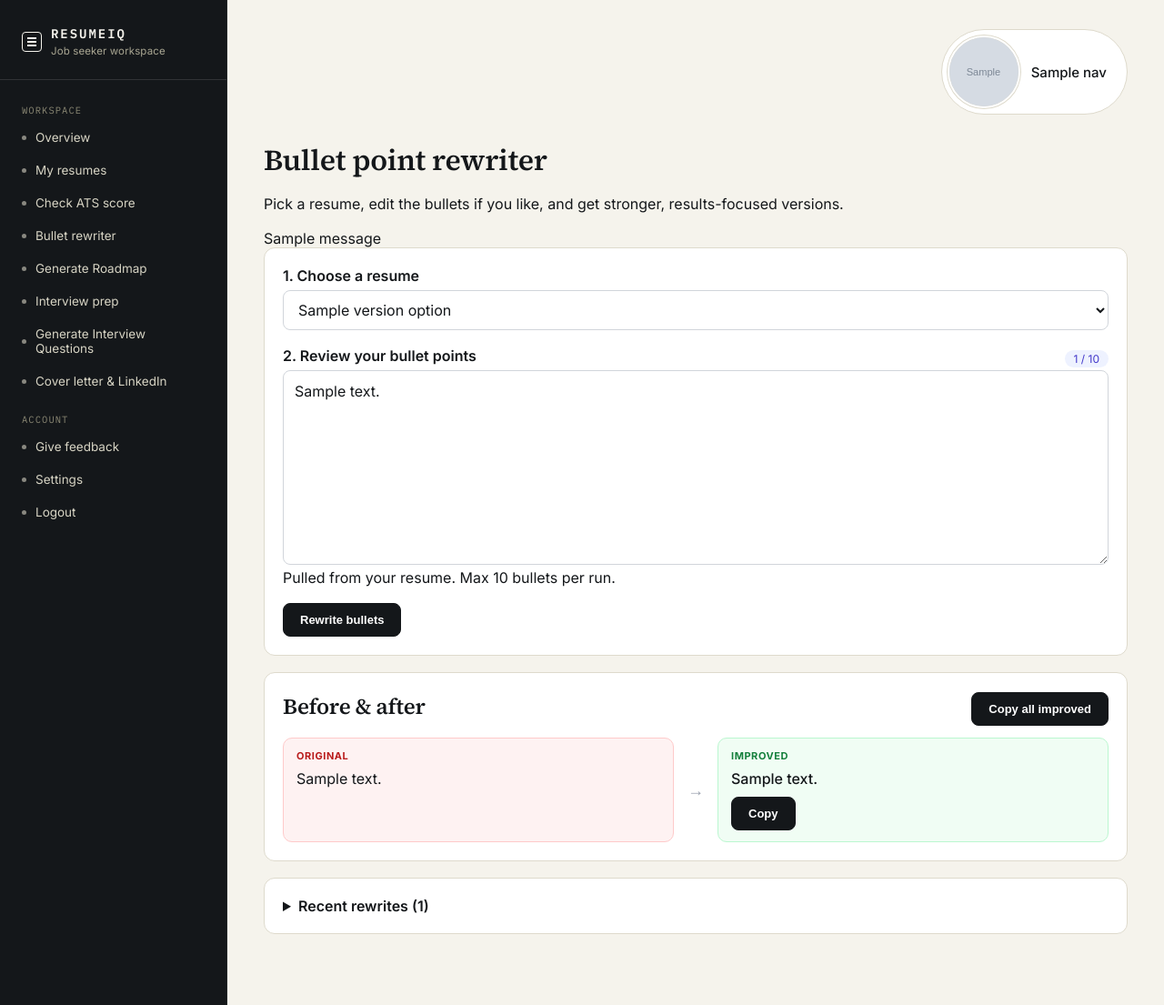
After one commit to PatelVishakha-07/ResumeIQ, a Django app: template templates/dashboard_view/user/bullet_rewriter.html in a window 1280 px wide. The commit adds this page. Shown: the whole page at 91% size. Run offline with Django 4.2, Linux system fonts and the light colour scheme; tables that the repository leaves empty hold one stand-in row (values such as "Sample post"); the template is opened without the code that fills it: values that come from a table or form of the project are taken from there, most other values are stand-ins (such as "Sample title", 1, 10 or a date in 2020); grey boxes marked "Sample" are stand-in pictures; one stand-in notice (Sample message) is shown.

Commit message:
msg: added bullet rewriter functionality for user

```diff
--- a/resume/models.py
+++ b/resume/models.py
@@ -107,3 +107,18 @@ class JDMatchResult(models.Model):
 
     def __str__(self):
         return f"Match #{self.match_id} ({self.search_type})"
+
+
+class BulletRewrite(models.Model):
+    rewrite_id = models.AutoField(primary_key=True)
+    version = models.ForeignKey(
+        "ResumeVersion", on_delete=models.CASCADE,
+        db_column="version_id", related_name="bullet_rewrites",
+    )
+    original_text = models.TextField()
+    rewritten_text = models.TextField()
+    created_at = models.DateTimeField(auto_now_add=True)
+
+    class Meta:
+        db_table = "bullet_rewrites"
+        ordering = ["-created_at"]
--- a/resume/urls.py
+++ b/resume/urls.py
@@ -5,4 +5,5 @@ urlpatterns = [
     path('analyze/', views.analyze_resume, name='analyze_resume'),
     path("download-optimized/", views.download_optimized_resume, name="download_optimized_resume"),
     path('recheck-optimized/', views.recheck_optimized_resume, name='recheck_optimized_resume'),
+    path("bullet-rewriter/", views.bullet_rewriter, name="bullet_rewriter"),
 ]
--- a/templates/dashboard_view/partials/sidebar.html
+++ b/templates/dashboard_view/partials/sidebar.html
@@ -57,6 +57,11 @@
       <div class="navitem {% if request.resolver_match.url_name == 'ats_score_generator' %}active{% endif %}">
         <a href="{% url 'ats_score_generator' %}"><span class="dot"></span>Check ATS score</a>
       </div>
+
+      <div class="navitem {% if request.resolver_match.url_name == 'bullet_rewriter' %}active{% endif %}">
+        <a href="{% url 'bullet_rewriter' %}"><span class="dot"></span>Bullet rewriter</a>
+      </div>
+
       <div class="navitem {% if request.resolver_match.url_name == 'roadmap_generator' %}active{% endif %}">
         <a href="{% url 'roadmap_generator' %}"><span class="dot"></span>Generate Roadmap</a>
       </div>
--- /dev/null
+++ b/templates/dashboard_view/user/bullet_rewriter.html
@@ -0,0 +1,175 @@
+{% extends "dashboard_view/base.html" %}
+{% block content %}
+<div class="br-header">
+  <h1>Bullet point rewriter</h1>
+  <p class="muted">Pick a resume, edit the bullets if you like, and get stronger, results-focused versions.</p>
+</div>
+
+{% if messages %}
+  {% for m in messages %}<div class="alert alert-{{ m.tags }}">{{ m }}</div>{% endfor %}
+{% endif %}
+
+<div class="card br-card">
+  <form method="post" id="br-form">
+    {% csrf_token %}
+
+    <div class="br-field">
+      <label for="version_id">1. Choose a resume</label>
+      <select name="version_id" id="version_id" required
+              onchange="window.location='?version_id=' + this.value">
+        {% for o in version_options %}
+          <option value="{{ o.id }}" {% if selected_id == o.id|stringformat:"s" %}selected{% endif %}>{{ o.label }}</option>
+        {% empty %}
+          <option value="">No resumes yet. Upload one in Check ATS score first.</option>
+        {% endfor %}
+      </select>
+    </div>
+
+    <div class="br-field">
+      <div class="br-label-row">
+        <label for="bullets">2. Review your bullet points</label>
+        <span class="br-counter" id="br-counter">0 / 10</span>
+      </div>
+      <textarea name="bullets" id="bullets" rows="8"
+        placeholder="One bullet per line. Edit, delete or add your own.">{{ bullets_text }}</textarea>
+      <div class="muted small">Pulled from your resume. Max 10 bullets per run.</div>
+    </div>
+
+    <button type="submit" class="btn btn-primary" id="br-submit" {% if not version_options %}disabled{% endif %}>
+      Rewrite bullets
+    </button>
+  </form>
+</div>
+
+{% if results %}
+<div class="card br-card">
+  <div class="br-label-row">
+    <h2>Before &amp; after</h2>
+    <button type="button" class="btn btn-sm" id="br-copy-all">Copy all improved</button>
+  </div>
+
+  {% for r in results %}
+    <div class="br-compare">
+      <div class="br-col br-before">
+        <div class="br-tag">Original</div>
+        <p>{{ r.original_text }}</p>
+      </div>
+      <div class="br-arrow">→</div>
+      <div class="br-col br-after">
+        <div class="br-tag">Improved</div>
+        <p class="br-improved" id="rw-{{ forloop.counter }}">{{ r.rewritten_text }}</p>
+        <button type="button" class="btn btn-sm" onclick="copyText('rw-{{ forloop.counter }}', this)">Copy</button>
+      </div>
+    </div>
+  {% endfor %}
+</div>
+{% endif %}
+
+{% if history %}
+<details class="card br-card br-history">
+  <summary>Recent rewrites <span class="muted">({{ history|length }})</span></summary>
+
+  <div class="br-h-list">
+    {% for h in history %}
+      <div class="br-h-row">
+        <div class="br-h-cols">
+          <div class="br-h-col br-before"><span class="br-h-tag">Original</span>{{ h.original }}</div>
+          <div class="br-h-col br-after"><span class="br-h-tag">Improved</span>{{ h.rewritten }}</div>
+        </div>
+        <div class="br-h-meta">{{ h.file }} · {{ h.created_at|date:"d M Y, H:i" }}</div>
+      </div>
+    {% endfor %}
+  </div>
+</details>
+{% endif %}
+
+<style>
+  .br-header { margin-bottom: 18px; }
+  .br-header h1 { margin: 0 0 4px; }
+  .br-card { padding: 20px; margin-bottom: 18px; }
+  .br-field { margin-bottom: 18px; }
+  .br-field label { display: block; font-weight: 600; margin-bottom: 6px; }
+  .br-label-row { display: flex; justify-content: space-between; align-items: center; gap: 12px; }
+  .br-label-row label, .br-label-row h2 { margin: 0 0 6px; }
+  .br-card textarea, .br-card select {
+    width: 100%; padding: 10px 12px; border: 1px solid #d1d5db; border-radius: 8px;
+    font: inherit; box-sizing: border-box; background: #fff;
+  }
+  .br-card textarea { resize: vertical; line-height: 1.5; }
+  .br-card textarea:focus, .br-card select:focus { outline: 2px solid #c7d2fe; border-color: #6366f1; }
+  .br-counter { font-size: 12px; padding: 2px 10px; border-radius: 999px; background: #eef2ff; color: #4338ca; }
+  .br-counter.over { background: #fee2e2; color: #b91c1c; }
+
+  .br-compare { display: grid; grid-template-columns: 1fr 28px 1fr; gap: 10px; align-items: stretch; margin-top: 12px; }
+  .br-col { padding: 12px 14px; border-radius: 10px; }
+  .br-col p { margin: 0 0 8px; line-height: 1.5; }
+  .br-before { background: #fef2f2; border: 1px solid #fecaca; }
+  .br-after  { background: #f0fdf4; border: 1px solid #bbf7d0; }
+  .br-after .br-improved { font-weight: 500; }
+  .br-arrow { display: flex; align-items: center; justify-content: center; color: #9ca3af; font-size: 18px; }
+  .br-tag { font-size: 11px; font-weight: 700; letter-spacing: .05em; text-transform: uppercase; margin-bottom: 6px; opacity: .7; }
+
+  .br-history summary { cursor: pointer; font-weight: 600; list-style-position: inside; }
+  .br-h-list { margin-top: 12px; max-height: 360px; overflow-y: auto; padding-right: 4px; }
+  .br-h-row { padding: 8px 0; border-top: 1px solid #f1f5f9; }
+  .br-h-cols { display: grid; grid-template-columns: 1fr 1fr; gap: 8px; }
+  .br-h-col { padding: 6px 10px; border-radius: 6px; font-size: 12.5px; line-height: 1.4; }
+  .br-h-tag { display: block; font-size: 10px; font-weight: 700; letter-spacing: .05em; text-transform: uppercase; opacity: .6; margin-bottom: 2px; }
+  .br-h-meta { font-size: 11px; color: #9ca3af; margin-top: 3px; }
+
+  .br-before .br-tag, .br-before .br-h-tag { color: #b91c1c; opacity: 1; }
+  .br-after  .br-tag, .br-after  .br-h-tag { color: #15803d; opacity: 1; }
+
+  @media (max-width: 700px) {
+    .br-compare { grid-template-columns: 1fr; }
+    .br-arrow { transform: rotate(90deg); height: 20px; }
+    .br-h-cols { grid-template-columns: 1fr; }
+  }
+</style>
+
+<script>
+function copyText(id, btn) {
+  navigator.clipboard.writeText(document.getElementById(id).innerText);
+  flash(btn, "Copied");
+}
+function flash(btn, text) {
+  var old = btn.dataset.label || btn.textContent;
+  btn.dataset.label = old;
+  btn.textContent = text;
+  setTimeout(function () { btn.textContent = old; }, 1500);
+}
+
+(function () {
+  var ta = document.getElementById("bullets");
+  var counter = document.getElementById("br-counter");
+  var submit = document.getElementById("br-submit");
+  var form = document.getElementById("br-form");
+  var hasResumes = {{ version_options|length }} > 0;
+
+  function update() {
+    var n = ta.value.split("\n").filter(function (l) { return l.trim(); }).length;
+    counter.textContent = n + " / 10";
+    counter.classList.toggle("over", n > 10);
+    submit.disabled = !hasResumes || n === 0 || n > 10;
+  }
+  ta.addEventListener("input", update);
+  update();
+
+  form.addEventListener("submit", function () {
+    setTimeout(function () { submit.disabled = true; submit.textContent = "Rewriting…"; }, 0);
+  });
+
+  var copyAll = document.getElementById("br-copy-all");
+  if (copyAll) {
+    copyAll.addEventListener("click", function () {
+      var lines = Array.prototype.map.call(
+        document.querySelectorAll(".br-improved"),
+        function (el) { return "• " + el.innerText.trim(); }
+      );
+      navigator.clipboard.writeText(lines.join("\n"));
+      flash(copyAll, "Copied");
+    });
+  }
+})();
+</script>
+{% endblock %}
```
Also changed, not shown: resume/bullet_writer.py (added, +101 -0 lines), resume/views.py (+75 -1 lines), resume/migrations/0003_bulletrewrite.py (added).
